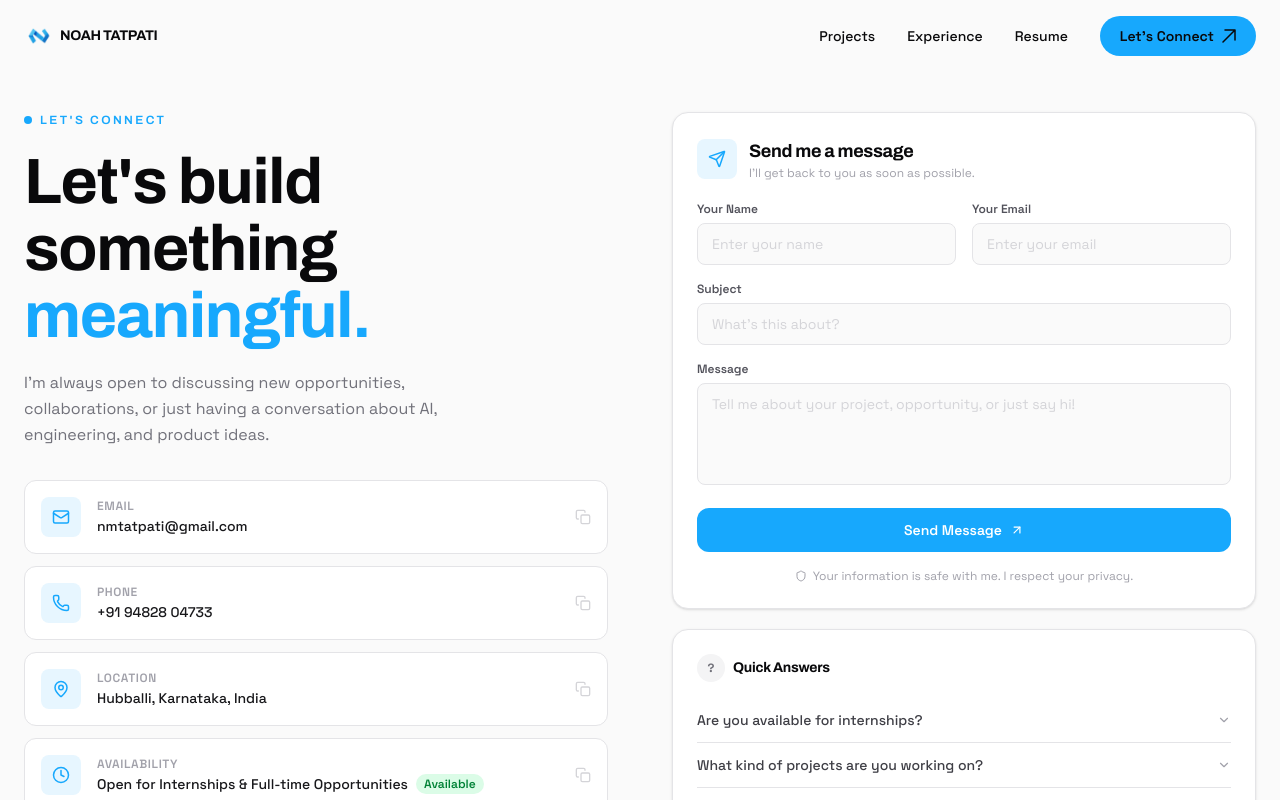
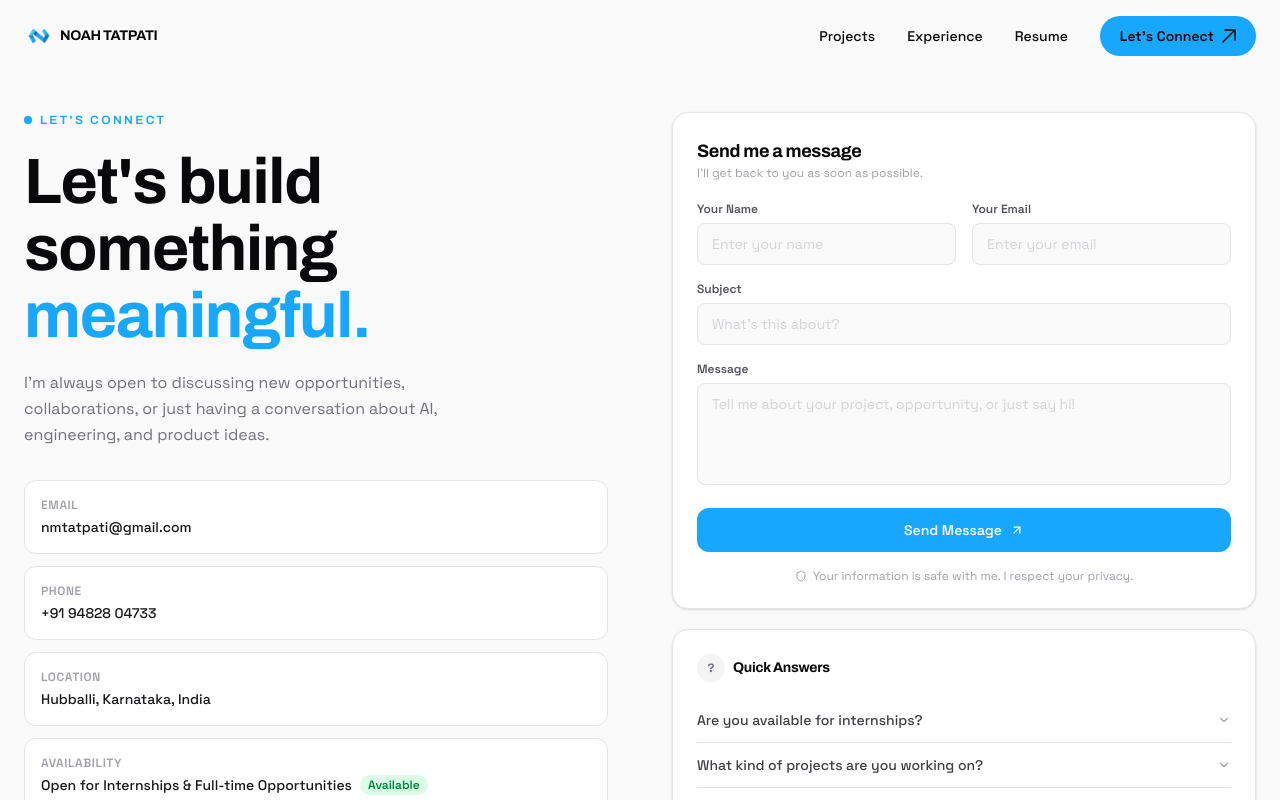
Before and after one commit to Noahtatpati/noah-portfolio, a Next.js app: page /connect in a window 1280 px wide. Shown: the top 800 px of the page. Built offline with nearby package versions, Linux system fonts and the light colour scheme.

Commit message:
chore: remove icons and copy buttons from connect page

```diff
--- a/src/app/connect/page.tsx
+++ b/src/app/connect/page.tsx
@@ -2,23 +2,22 @@
 
 import { useState } from 'react';
 import { motion, AnimatePresence } from 'framer-motion';
-import { Mail, Phone, MapPin, Clock, ChevronDown, Send, ArrowUpRight, Shield } from 'lucide-react';
+import { ChevronDown, ArrowUpRight, Shield } from 'lucide-react';
 import { Header } from '@/components/Header';
 import { FadeIn } from '@/components/Motion';
-import { GithubIcon, LinkedinIcon } from '@/components/Icons';
 import Image from 'next/image';
 
 const contactInfo = [
-  { icon: Mail, label: 'EMAIL', value: 'nmtatpati@gmail.com', copyable: true },
-  { icon: Phone, label: 'PHONE', value: '+91 94828 04733', copyable: true },
-  { icon: MapPin, label: 'LOCATION', value: 'Hubballi, Karnataka, India', copyable: true },
-  { icon: Clock, label: 'AVAILABILITY', value: 'Open for Internships & Full-time Opportunities', badge: 'Available', copyable: true },
+  { label: 'EMAIL', value: 'nmtatpati@gmail.com' },
+  { label: 'PHONE', value: '+91 94828 04733' },
+  { label: 'LOCATION', value: 'Hubballi, Karnataka, India' },
+  { label: 'AVAILABILITY', value: 'Open for Internships & Full-time Opportunities', badge: 'Available' },
 ];
 
 const socialLinks = [
-  { icon: GithubIcon, label: 'GitHub', href: 'https://github.com/Noahtatpati' },
-  { icon: LinkedinIcon, label: 'LinkedIn', href: 'https://www.linkedin.com/in/noah-tatpati/' },
-  { icon: Mail, label: 'Email', href: 'mailto:nmtatpati@gmail.com' },
+  { label: 'GitHub', href: 'https://github.com/Noahtatpati' },
+  { label: 'LinkedIn', href: 'https://www.linkedin.com/in/noah-tatpati/' },
+  { label: 'Email', href: 'mailto:nmtatpati@gmail.com' },
 ];
 
 const faqs = [
@@ -29,16 +28,9 @@ const faqs = [
 ];
 
 export default function ConnectPage() {
-  const [copiedIdx, setCopiedIdx] = useState<number | null>(null);
   const [openFaq, setOpenFaq] = useState<number | null>(null);
   const [form, setForm] = useState({ name: '', email: '', subject: '', message: '' });
   const [status, setStatus] = useState<'idle' | 'sending' | 'sent' | 'error'>('idle');
-
-  const handleCopy = (text: string, idx: number) => {
-    navigator.clipboard.writeText(text);
-    setCopiedIdx(idx);
-    setTimeout(() => setCopiedIdx(null), 1500);
-  };
 
   return (
     <>
@@ -66,35 +58,17 @@ export default function ConnectPage() {
 
               <FadeIn direction="up" delay={0.1}>
                 <div className="space-y-3 mb-8">
-                  {contactInfo.map((item, idx) => (
-                    <div key={item.label} className="flex items-center gap-3 sm:gap-4 p-3 sm:p-4 bg-white border border-base-200 rounded-xl">
-                      <div className="w-10 h-10 rounded-lg bg-accent/10 flex items-center justify-center text-accent shrink-0">
-                        <item.icon size={18} />
-                      </div>
-                      <div className="flex-1 min-w-0">
-                        <p className="text-[10px] sm:text-xs font-semibold text-base-400 uppercase tracking-wider mb-0.5">{item.label}</p>
+                  {contactInfo.map((item) => (
+                    <div key={item.label} className="p-3 sm:p-4 bg-white border border-base-200 rounded-xl">
+                      <p className="text-[10px] sm:text-xs font-semibold text-base-400 uppercase tracking-wider mb-1">{item.label}</p>
                       <div className="flex items-center gap-2">
-                          <p className="text-xs sm:text-sm text-base-900 font-medium truncate">{item.value}</p>
+                        <p className="text-xs sm:text-sm text-base-900 font-medium">{item.value}</p>
                         {item.badge && (
-                            <span className="px-2 py-0.5 bg-green-100 text-green-700 text-[10px] sm:text-xs font-semibold rounded-full whitespace-nowrap">
+                          <span className="px-2 py-0.5 bg-green-100 text-green-700 text-[10px] sm:text-xs font-semibold rounded-full">
                             {item.badge}
                           </span>
                         )}
                       </div>
-                      </div>
-                      {item.copyable && (
-                        <button
-                          onClick={() => handleCopy(item.value, idx)}
-                          className="text-base-300 hover:text-base-500 transition-colors shrink-0 cursor-pointer"
-                          aria-label="Copy"
-                        >
-                          {copiedIdx === idx ? (
-                            <svg width="16" height="16" viewBox="0 0 24 24" fill="none" stroke="currentColor" strokeWidth="2" strokeLinecap="round" strokeLinejoin="round"><path d="M20 6L9 17l-5-5"/></svg>
-                          ) : (
-                            <svg width="16" height="16" viewBox="0 0 24 24" fill="none" stroke="currentColor" strokeWidth="2" strokeLinecap="round" strokeLinejoin="round"><rect x="9" y="9" width="13" height="13" rx="2" ry="2"/><path d="M5 15H4a2 2 0 01-2-2V4a2 2 0 012-2h9a2 2 0 012 2v1"/></svg>
-                          )}
-                        </button>
-                      )}
                     </div>
                   ))}
                 </div>
@@ -111,7 +85,6 @@ export default function ConnectPage() {
                       rel="noreferrer"
                       className="inline-flex items-center gap-2 px-4 py-2.5 bg-white border border-base-200 rounded-xl text-xs sm:text-sm font-medium text-base-700 hover:border-accent hover:text-accent transition-colors duration-200"
                     >
-                      <link.icon size={16} />
                       {link.label}
                       <ArrowUpRight size={12} className="text-base-300" />
                     </a>
@@ -137,14 +110,9 @@ export default function ConnectPage() {
               <FadeIn direction="up" delay={0.15}>
                 <div className="bg-white border border-base-200 rounded-2xl shadow-sm overflow-hidden mb-5">
                   <div className="p-5 sm:p-6">
-                    <div className="flex items-center gap-3 mb-5">
-                      <div className="w-10 h-10 rounded-lg bg-accent/10 flex items-center justify-center text-accent">
-                        <Send size={18} />
-                      </div>
-                      <div>
+                    <div className="mb-5">
                       <h2 className="font-heading text-base sm:text-lg font-bold text-base-950 m-0">Send me a message</h2>
                       <p className="text-xs text-base-400 m-0">I&apos;ll get back to you as soon as possible.</p>
-                      </div>
                     </div>
 
                     <form onSubmit={async (e) => {
```
Lines whose indentation alone changed are shown as unchanged.
